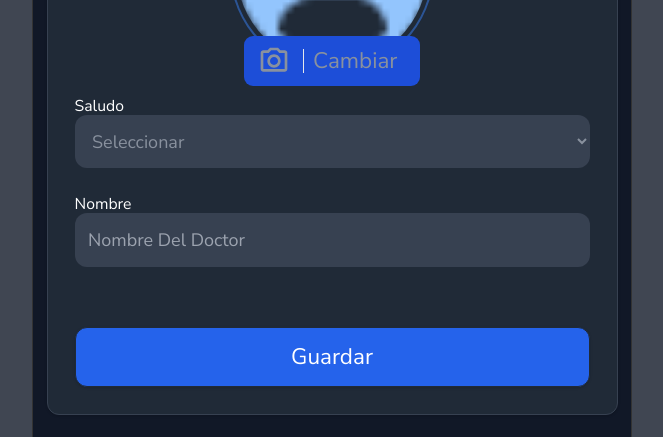
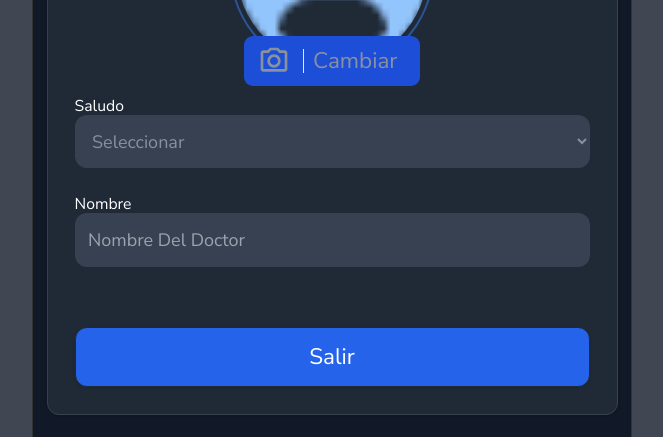
Before and after one commit to den-velez/orthodx, a Next.js app: page /doctors/new in a window 1280 px wide. Shown: the part 186-623 px from the top of the page, without its empty margins (308-971 px from the left). Built offline with nearby package versions, Linux system fonts and the light colour scheme.

Commit message:
OD-34 test passed

```diff
--- a/src/app/patients/page.tsx
+++ b/src/app/patients/page.tsx
@@ -30,13 +30,16 @@ const getData = async () => {
   const querySnapshot = await getDocs(q);
   const data = querySnapshot.docs.map((doc) => {
     return {
-      id: doc.id,
+      doctorId: doc.id,
+      credits: doc.data().credits,
     };
   });
 
   if (data.length === 0) return null;
 
-  return data[0].id;
+  const { doctorId, credits } = data[0];
+
+  return { doctorId, credits };
 };
 
 export default async function PatientsList({
@@ -44,11 +47,15 @@ export default async function PatientsList({
 }: {
   searchParams: TSearcParams;
 }) {
-  const doctorId = await getData();
+  const doctor = await getData();
+
+  const { doctorId, credits } = doctor || {};
+
   if (!doctorId) {
     redirect("/doctors/new");
   }
 
+  console.log(doctorId, credits);
   return (
     <>
       <ModalComponent isOpen={searchParams.newpatient || false}>
@@ -65,7 +72,7 @@ export default async function PatientsList({
         <Suspense fallback={<div>Loading...</div>}>
           <PatientsContainer name={searchParams.name || null} />
         </Suspense>
-
+        {credits > 1 ? (
           <div className='mx-auto my-[48px] h-[60px] flex justify-center w-[240px]'>
             <ButtonComponent
               label='Agregar Paciente'
@@ -75,6 +82,17 @@ export default async function PatientsList({
               anchorUrl='/patients?newpatient=true'
             />
           </div>
+        ) : (
+          <div className='mx-auto my-[48px] h-[60px] flex justify-center w-[240px]'>
+            <ButtonComponent
+              label='OrthoDx shop'
+              variant='primary-dark'
+              widthfull
+              anchor
+              anchorUrl='/store'
+            />
+          </div>
+        )}
       </main>
 
       <FooterComponent type='home' doctorId={doctorId} />
--- a/src/components/formDoctor/FormDoctorComponent.tsx
+++ b/src/components/formDoctor/FormDoctorComponent.tsx
@@ -1,7 +1,7 @@
 "use client";
 
 import Image from "next/image";
-import { ChangeEvent, useState } from "react";
+import { ChangeEvent, useState, useEffect } from "react";
 import { useRouter, useParams } from "next/navigation";
 import { useForm } from "react-hook-form";
 import { z, ZodType } from "zod";
@@ -29,11 +29,13 @@ export default function FormDoctorComponent(doctorData: IDoctor) {
   const params = useParams();
   const doctorId = params.id as string;
   const [isSubmitted, setSubmitted] = useState(false);
+  const [isChanged, setIsChanged] = useState(false);
   const {
     register,
     handleSubmit,
     setValue,
     getValues,
+    watch,
     formState: { errors },
   } = useForm<FormData>({
     resolver: zodResolver(FormSchema),
@@ -45,6 +47,18 @@ export default function FormDoctorComponent(doctorData: IDoctor) {
   });
 
   const imageURL = doctorData.avatar || "/images/avatar.png";
+  const watchedFields: FormData = watch();
+
+  watchedFields;
+  useEffect(() => {
+    const fieldsChanged = () => {
+      const { greetings, name } = watchedFields;
+      const isChanged =
+        greetings !== doctorData.greetings || name !== doctorData.name;
+      return isChanged;
+    };
+    setIsChanged(fieldsChanged());
+  }, [watchedFields]);
 
   const handleImageChange = async (e: ChangeEvent<HTMLInputElement>) => {
     const file = e.target.files ? e.target.files[0] : null;
@@ -165,7 +179,7 @@ export default function FormDoctorComponent(doctorData: IDoctor) {
             <span className='text-msg-error h-10'>Campo Requerido</span>
           )}
         </div>
-        {!isSubmitted && (
+        {!isSubmitted && isChanged && (
           <div className='mt-[60px] h-[60px]'>
             <ButtonComponent
               type='submit'
@@ -175,7 +189,7 @@ export default function FormDoctorComponent(doctorData: IDoctor) {
             />
           </div>
         )}
-        {isSubmitted && (
+        {(isSubmitted || !isChanged) && (
           <div className='mt-[60px] h-[60px]'>
             <ButtonComponent
               label='Salir'
--- a/src/containers/patients/patientsContainer.tsx
+++ b/src/containers/patients/patientsContainer.tsx
@@ -57,9 +57,16 @@ export default async function PatientsContainer({
   const patientListFavs: IPatientCard[] = [];
   let patientListRegular: IPatientCard[] = [];
 
+  const calculateFavs = (totalPatients: number) => {
+    if (totalPatients >= 10) return 9;
+    if (totalPatients % 2 == 0) return totalPatients;
+    return totalPatients - 1;
+  };
+
+  const totalFavs = calculateFavs(patientList.length);
   if (!name) {
-    patientList.forEach((patient) => {
-      if (patient.favorite) {
+    patientList.forEach((patient, index) => {
+      if (index < totalFavs) {
         patientListFavs.push(patient as IPatientCard);
       } else {
         patientListRegular.push(patient as IPatientCard);
```
Lines whose indentation alone changed are shown as unchanged.
